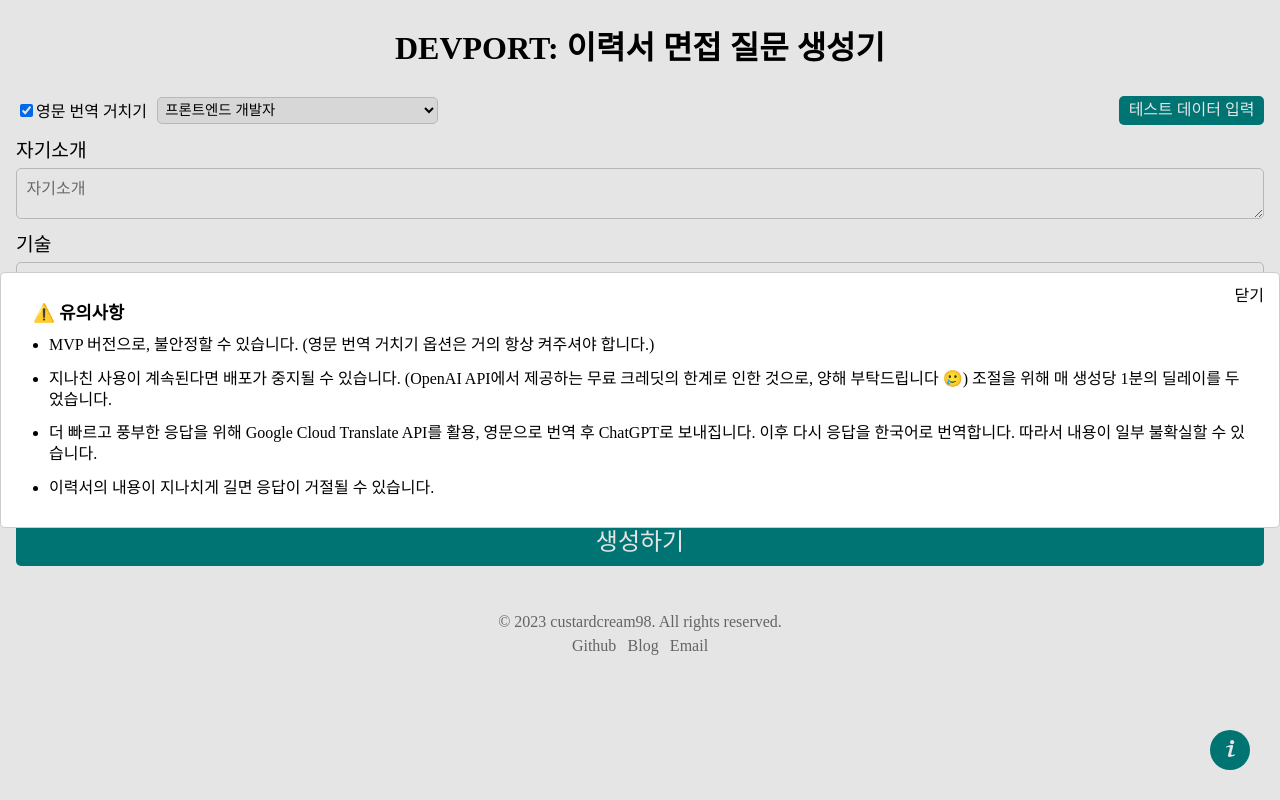
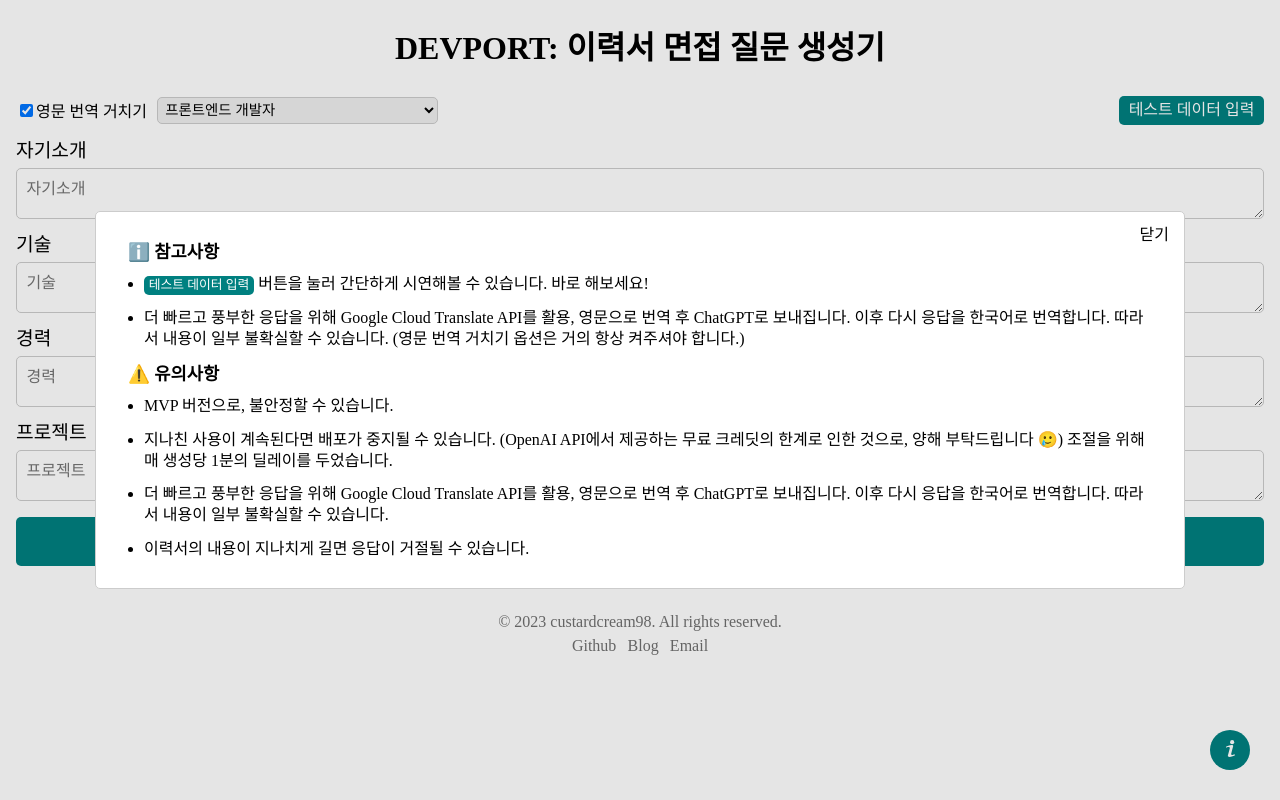
Before and after one commit to custardcream98/DevPort, a Next.js app: page / in a window 1280 px wide. Both pictures are taken after a click on the button 1230 px from the left and 750 px from the top of the page. Built offline with nearby package versions, Linux system fonts and the light colour scheme.

Commit message:
Chore: add more instructions in InfoModal

```diff
--- a/src/components/InfoModal.tsx
+++ b/src/components/InfoModal.tsx
@@ -57,12 +57,22 @@ const InfoModal = ({ isOpened, toggleModal }: Props) => {
         >
           닫기
         </button>
+        <strong>ℹ️ 참고사항</strong>
+        <ul>
+          <li>
+            <code>테스트 데이터 입력</code> 버튼을 눌러 간단하게 시연해볼 수
+            있습니다. 바로 해보세요!
+          </li>
+          <li>
+            더 빠르고 풍부한 응답을 위해 Google Cloud Translate API를 활용,
+            영문으로 번역 후 ChatGPT로 보내집니다. 이후 다시 응답을 한국어로
+            번역합니다. 따라서 내용이 일부 불확실할 수 있습니다. (영문 번역
+            거치기 옵션은 거의 항상 켜주셔야 합니다.)
+          </li>
+        </ul>
         <strong>⚠️ 유의사항</strong>
         <ul>
-          <li>
-            MVP 버전으로, 불안정할 수 있습니다. (영문 번역 거치기 옵션은 거의
-            항상 켜주셔야 합니다.)
-          </li>
+          <li>MVP 버전으로, 불안정할 수 있습니다.</li>
           <li>
             지나친 사용이 계속된다면 배포가 중지될 수 있습니다. (OpenAI API에서
             제공하는 무료 크레딧의 한계로 인한 것으로, 양해 부탁드립니다 🥲)
@@ -87,6 +97,8 @@ const Dialog = styled.dialog`
   border-radius: 5px;
   border: 1px solid #ccc;
   padding: 1rem 2rem;
+
+  width: 80%;
 
   .close-button {
     position: absolute;
@@ -113,6 +125,18 @@ const Dialog = styled.dialog`
     line-height: 1.3;
     li {
       margin: 0.8rem 0;
+
+      code {
+        display: inline-block;
+
+        background-color: teal;
+        border-radius: 5px;
+        color: white;
+        font-weight: 500;
+
+        font-size: 0.8rem;
+        padding: 0.1rem 0.3rem;
+      }
     }
   }
 `;
```
